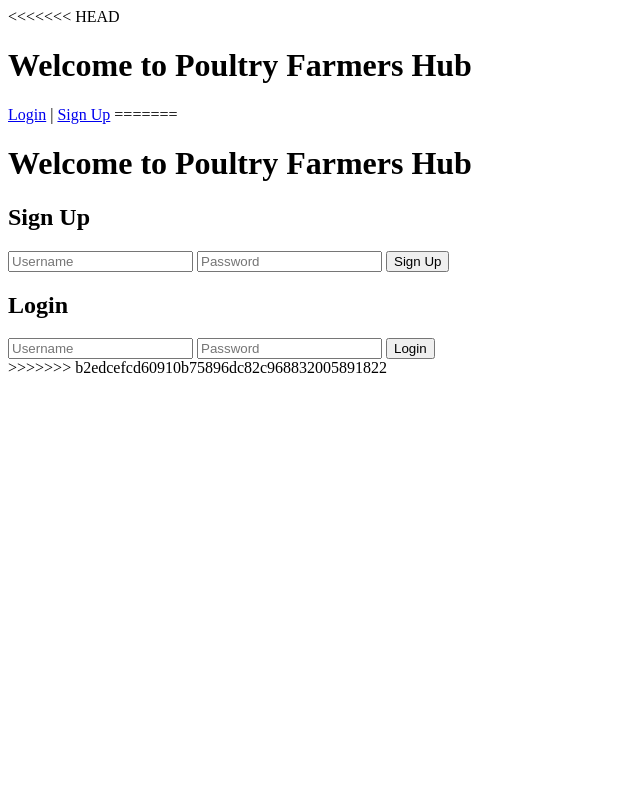
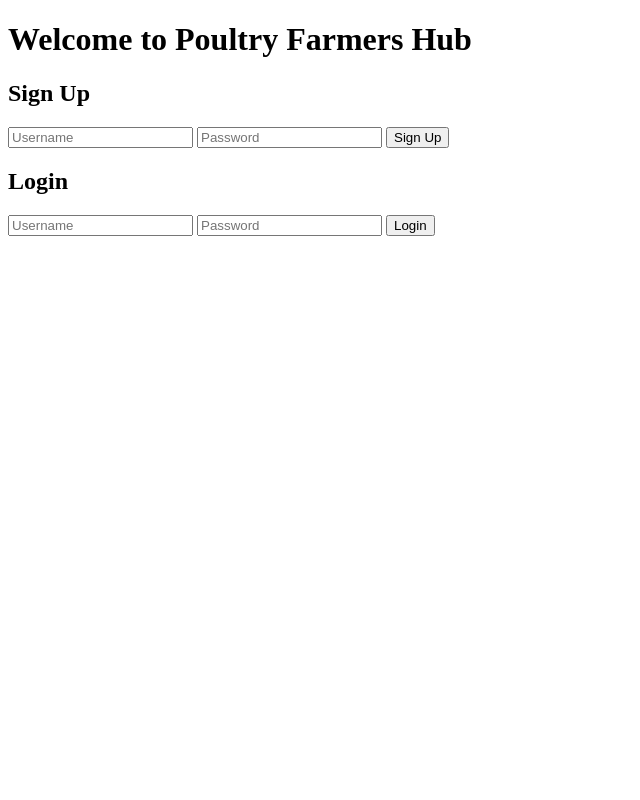
Before and after one commit to Tobibal21/poultry-hub, a Python web app: template templates/index.html in a window 1280 px wide. Shown: the whole page, without its empty margins (0-640 px from the left). Run offline with Jinja, Linux system fonts and the light colour scheme; the template is opened without the code that fills it, so the values that code supplies are empty.

Commit message:
Resolved merge conflict and updated homepage

```diff
--- a/templates/index.html
+++ b/templates/index.html
@@ -1,12 +1,3 @@
-<<<<<<< HEAD
-
-<!DOCTYPE html>
-<html>
-<head><title>Home</title></head>
-<body>
-    <h1>Welcome to Poultry Farmers Hub</h1>
-    <a href="/login">Login</a> | <a href="/signup">Sign Up</a>
-=======
 <!DOCTYPE html>
 <html lang="en">
 <head>
@@ -143,6 +134,5 @@
             alert(await res.text());
         }
     </script>
->>>>>>> b2edcefcd60910b75896dc82c968832005891822
 </body>
 </html>
```
